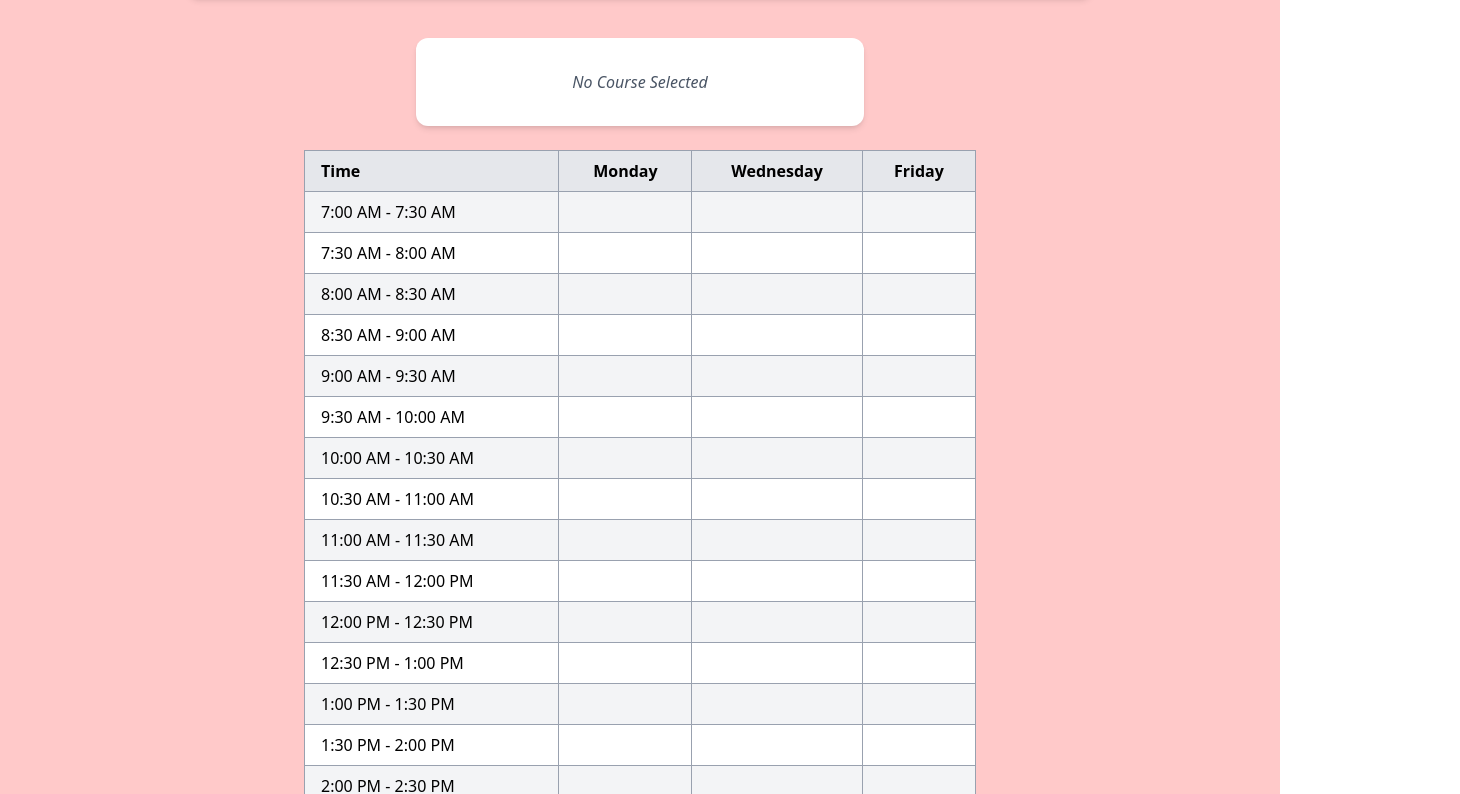
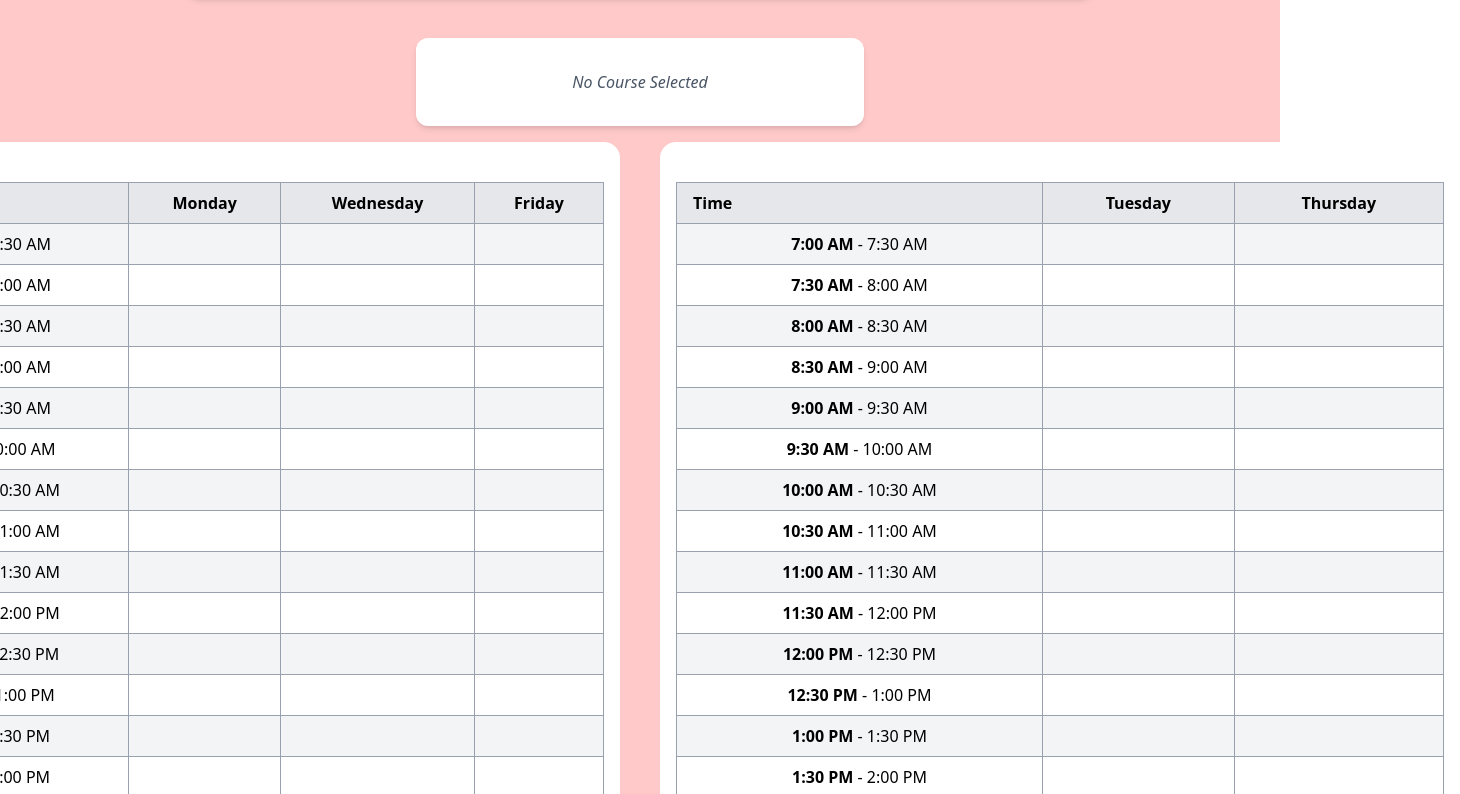
Before and after one commit to Markkyu/AA_SCHEDULER, a React (Vite) app: page / in a window 1280 px wide. Shown: the part 306-1100 px from the top of the page, 1460 px wide, since content can reach past the window. Built offline with nearby package versions, Linux system fonts and the light colour scheme.

Commit message:
adding of courses, no deletion yet

```diff
--- a/src/App.jsx
+++ b/src/App.jsx
@@ -2,6 +2,8 @@ import { useState, useMemo, useEffect } from "react";
 import ScheduleTable from "./ScheduleTable";
 import CourseList from "./CourseList";
 import { Switch, Button } from "@mui/material";
+
+import { Radio, RadioGroup, FormControlLabel, FormLabel } from "@mui/material";
 
 const initialCourses = [
   {
@@ -33,15 +35,17 @@ const initialCourses = [
 
 const times = Array.from({ length: 21 }, (_, i) => i);
 const mwfHead = ["Monday", "Wednesday", "Friday"];
+const tthHead = ["Tuesday", "Thursday"];
 
 export default function App() {
   const [courses, setCourses] = useState(initialCourses);
   const [selectedCourse, setSelectedCourse] = useState(null);
   const [checked, setChecked] = useState(false);
   const [schedules, setSchedules] = useState([]);
+  const [duration, setDuration] = useState(1);
 
   // checked if duration is true
-  const duration = checked ? 1.5 : 1;
+  // const duration = checked ? 1.5 : 1;
 
   // memoize the function to avoid re-calculations
   const timeSlotMap = useMemo(() => {
@@ -61,39 +65,71 @@ export default function App() {
     return map;
   }, [schedules]);
 
-  console.log("timeslotmap", timeSlotMap);
-  console.log("schedules", schedules);
-  console.log(`Course state =`, courses);
+  const handleCellClick = (startKey, endKey, day, timeSlot) => {
+    const [dayName, start] = startKey.split("_");
+    const floatStartTime = parseFloat(start);
+    const floatEndTime = floatStartTime + duration;
 
-  const handleCellClick = (startKey, endKey, day, timeSlot) => {
+    console.log(`Start time:`, floatStartTime);
+    console.log(`End time:`, floatEndTime);
+
+    // Assume last slot is 20 (since you have 21 slots: 0 → 20)
+    const maxSlot = times[times.length - 1]; // 20
+
     console.log(
-      `this slot is occupied?`,
+      `is this slot is occupied?`,
       timeSlotMap.has(startKey),
       `\nhow about the next slot?`,
       timeSlotMap.has(endKey)
     );
 
-    // if there is no selected courses
+    // If the end time of subject will exceed the timetable duration
+    if (floatEndTime > maxSlot) {
+      console.log(`Cannot allocate as it will exceed the timetable's duration`);
+      return;
+    }
+
+    // Check all slots inside the selected duration
+    for (let t = floatStartTime; t < floatEndTime; t += 0.5) {
+      if (timeSlotMap.has(`${dayName}_${t}`)) {
+        console.log(`Slot ${dayName}_${t} is already occupied`);
+        return;
+      }
+    }
+
+    // If no course is selected
     if (!selectedCourse) {
       console.log(`No course selected! Please select a course first.`);
       return;
     }
 
-    // if current slot or the next slot is occupied
-    if (timeSlotMap.has(startKey) || timeSlotMap.has(endKey)) {
-      timeSlotMap.has(startKey) && console.log(`This slot is occupied`);
-      timeSlotMap.has(endKey) && console.log(`The following slot is occupied`);
+    // if there is no selected courses
+    if (!selectedCourse) {
+      console.log(`No course selected! Please SELECT a COURSE first.`);
+      return;
+    }
+
+    // if current slot is occupied
+    if (timeSlotMap.has(startKey)) {
+      console.log(`THIS SLOT is occupied!`);
+      return;
+    }
+
+    // if 1hr or 1.5hr subject will affect following slots
+    if (timeSlotMap.has(endKey) && duration !== 0.5) {
+      console.log(`The NEXT SLOT is occupied!`);
       return;
     }
 
     // if hours will be less than or equal to 0
     if (selectedCourse.hoursWeek < 0) {
-      console.log(`Cannot allocate as hours will be less than or equal to 0`);
+      console.log(`Cannot allocate as hours will be less than or equal to 0!`);
       return;
     }
 
+    // if hours will exceed the remaining hours
     if (selectedCourse.hoursWeek - duration < 0) {
-      console.log(`Reducing hours / week will exceed the remaining hours`);
+      console.log(`Hours / week will be below the current duration!`);
       return;
     }
 
@@ -134,35 +170,60 @@ export default function App() {
           selectedCourse={selectedCourse}
         />
 
-        {/* Course Selected with Switch Button */}
+        {/* 3-button radio for duration */}
         {selectedCourse ? (
+          <>
             <div className="flex flex-col items-center min-w-md shadow-md bg-white p-8 rounded-xl">
               <p className="text-blue-700 font-medium">
-              Selected: {selectedCourse.course_name} ({selectedCourse.hoursWeek}{" "}
-              hrs left)
+                Selected: {selectedCourse.course_name} (
+                {selectedCourse.hoursWeek} hrs left)
               </p>
-            <div>
-              <span>1 Hour</span>
-              <Switch
-                checked={checked}
-                onChange={(e) => setChecked(e.target.checked)}
+              <FormLabel component="legend">Duration</FormLabel>
+              <RadioGroup
+                row
+                value={duration}
+                onChange={(e) => setDuration(parseFloat(e.target.value))}
+              >
+                <FormControlLabel
+                  value={0.5}
+                  control={<Radio />}
+                  label="0.5 hr"
                 />
-              <span>1.5 Hours</span>
+                <FormControlLabel value={1} control={<Radio />} label="1 hr" />
+                <FormControlLabel
+                  value={1.5}
+                  control={<Radio />}
+                  label="1.5 hr"
+                />
+              </RadioGroup>
             </div>
-          </div>
+          </>
         ) : (
           <div className="min-w-md shadow-md bg-white p-8 rounded-xl text-center italic text-gray-600">
             No Course Selected
           </div>
         )}
 
+        <main className="flex gap-10">
           {/* Schedule Table MWF */}
+          <div className="bg-white p-4 rounded-2xl my-4">
             <ScheduleTable
               headers={mwfHead}
               times={times}
               onCellClick={handleCellClick}
               timeSlotMap={timeSlotMap}
             />
+          </div>
+
+          <div className="bg-white p-4 rounded-2xl my-4">
+            <ScheduleTable
+              headers={tthHead}
+              times={times}
+              onCellClick={handleCellClick}
+              timeSlotMap={timeSlotMap}
+            />
+          </div>
+        </main>
 
         {/* Export Schedule Button */}
         <Button
--- a/src/ScheduleTable.jsx
+++ b/src/ScheduleTable.jsx
@@ -31,7 +31,7 @@ const ScheduleTable = ({
   timeSlotMap,
   onCellClick,
 }) => (
-  <table className="min-w-2xl mx-auto my-6">
+  <table className="min-w-3xl mx-auto my-6">
     <thead>
       <tr className="bg-gray-200">
         <td className="border border-gray-400 px-4 py-2 font-semibold">Time</td>
@@ -48,8 +48,8 @@ const ScheduleTable = ({
     <tbody>
       {generateTimeSlots().map((time, i) => (
         <tr key={i} className={i % 2 === 0 ? "bg-gray-100" : "bg-white"}>
-          <td className="border border-gray-400 px-4 py-2">
-            {time.startTime} - {time.endTime}
+          <td className="border border-gray-400 px-4 py-2 text-center">
+            <b>{time.startTime}</b> - {time.endTime}
           </td>
           {headers.map((day, j) => {
             const startKey = `${day.toUpperCase()}_${time.hour}`;
```
Lines whose indentation alone changed are shown as unchanged.
